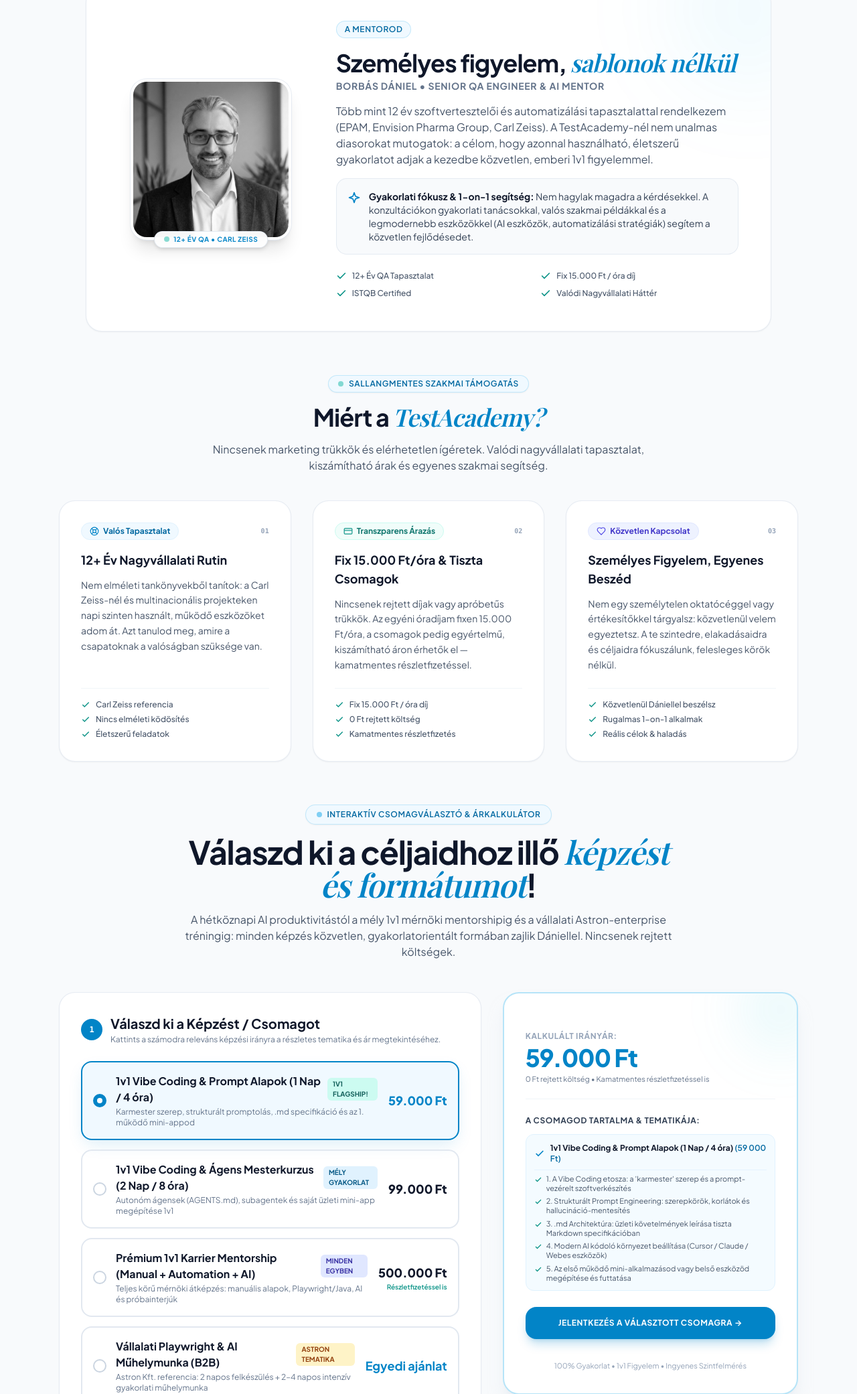
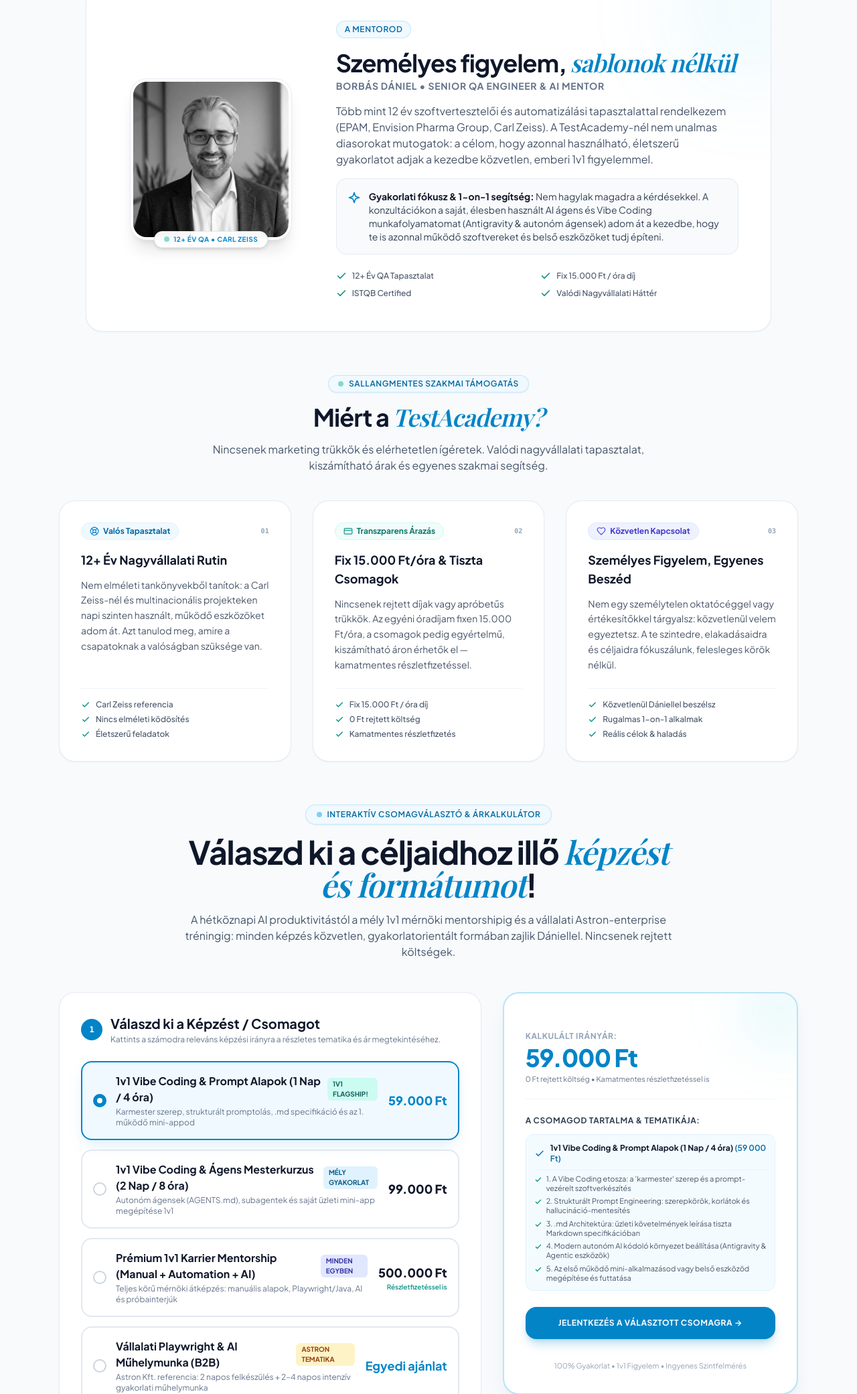
Before and after one commit to denyuel/testacademy.hu, a website: page index.html in a window 1280 px wide. Shown: the part 569-2650 px from the top of the page at 67% size. Drawn offline with nearby package versions, Linux system fonts and the light colour scheme; a web font is replaced by a local one.

Commit message:
feat: align copy with real Antigravity & autonomous AI agent workflow

```diff
--- a/data.js
+++ b/data.js
@@ -36,8 +36,8 @@ window.SITE_DATA = {
     leadEn: "I'm Dániel Borbás with over 12 years of software testing and automation engineering experience (EPAM, Envision Pharma Group, Carl Zeiss). At TestAcademy, I skip outdated theoretical slides to give you hands-on, enterprise-grade skills through direct, personal 1-on-1 mentoring.",
     supportBoxTitleHu: "Gyakorlati fókusz & 1-on-1 segítség:",
     supportBoxTitleEn: "Practical focus & 1-on-1 support:",
-    supportBoxTextHu: "Nem hagylak magadra a kérdésekkel. A konzultációkon gyakorlati tanácsokkal, valós szakmai példákkal és a legmodernebb eszközökkel (AI eszközök, automatizálási stratégiák) segítem a közvetlen fejlődésedet.",
-    supportBoxTextEn: "You won't be left alone with blockers. In our sessions, we focus on practical guidance, real industry scenarios, and modern QA tools to accelerate your progress.",
+    supportBoxTextHu: "Nem hagylak magadra a kérdésekkel. A konzultációkon a saját, élesben használt AI ágens és Vibe Coding munkafolyamatomat (Antigravity & autonóm ágensek) adom át a kezedbe, hogy te is azonnal működő szoftvereket és belső eszközöket tudj építeni.",
+    supportBoxTextEn: "You won't be left alone with blockers. In our 1-on-1 sessions, I teach you my actual daily agentic Vibe Coding workflow (Antigravity & autonomous AI agents) so you can build functional tools and apps with confidence.",
     tags: [
       { hu: "12+ Év QA Tapasztalat", en: "12+ Years QA Experience" },
       { hu: "Fix 15.000 Ft / óra díj", en: "15k HUF / hr Hourly Rate" },
@@ -186,7 +186,7 @@ window.SITE_DATA = {
         "1. A Vibe Coding etosza: a 'karmester' szerep és a prompt-vezérelt szoftverkészítés",
         "2. Strukturált Prompt Engineering: szerepkörök, korlátok és hallucináció-mentesítés",
         "3. .md Architektúra: üzleti követelmények leírása tiszta Markdown specifikációban",
-        "4. Modern AI kódoló környezet beállítása (Cursor / Claude / Webes eszközök)",
+        "4. Modern autonóm AI kódoló környezet beállítása (Antigravity & Agentic eszközök)",
         "5. Az első működő mini-alkalmazásod vagy belső eszközöd megépítése és futtatása"
       ]
     },
--- a/index.html
+++ b/index.html
@@ -343,8 +343,8 @@
                       <span class="lang-hu">Gyakorlati fókusz & 1-on-1 segítség:</span>
                       <span class="lang-en lang-hidden">Practical focus & 1-on-1 support:</span>
                     </strong>
-                    <span class="lang-hu"> Nem hagylak magadra a kérdésekkel. A konzultációkon gyakorlati tanácsokkal, valós szakmai példákkal és a legmodernebb eszközökkel (AI eszközök, automatizálási stratégiák) segítem a közvetlen fejlődésedet.</span>
-                    <span class="lang-en lang-hidden"> You won't be left alone with blockers. In our sessions, we focus on practical guidance, real industry scenarios, and modern QA tools to accelerate your progress.</span>
+                    <span class="lang-hu"> Nem hagylak magadra a kérdésekkel. A konzultációkon a saját, élesben használt AI ágens és Vibe Coding munkafolyamatomat (Antigravity & autonóm ágensek) adom át a kezedbe, hogy te is azonnal működő szoftvereket és belső eszközöket tudj építeni.</span>
+                    <span class="lang-en lang-hidden"> You won't be left alone with blockers. In our 1-on-1 sessions, I teach you my actual daily agentic Vibe Coding workflow (Antigravity & autonomous AI agents) so you can build functional tools with confidence.</span>
                   </p>
                 </div>
 
@@ -1111,7 +1111,7 @@
                 "1. A Vibe Coding etosza: a 'karmester' szerep és a prompt-vezérelt szoftverkészítés",
                 "2. Strukturált Prompt Engineering: szerepkörök, korlátok és hallucináció-mentesítés",
                 "3. .md Architektúra: üzleti követelmények leírása tiszta Markdown specifikációban",
-                "4. Modern AI kódoló környezet beállítása (Cursor / Claude / Webes eszközök)",
+                "4. Modern autonóm AI kódoló környezet beállítása (Antigravity & Agentic eszközök)",
                 "5. Az első működő mini-alkalmazásod vagy belső eszközöd megépítése és futtatása"
               ]
             },
```
Also changed, not shown: dist/data.js, dist/index.html.
